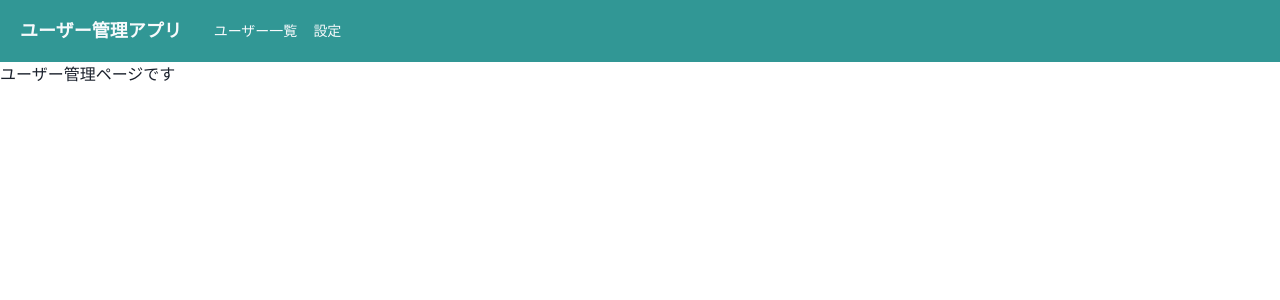
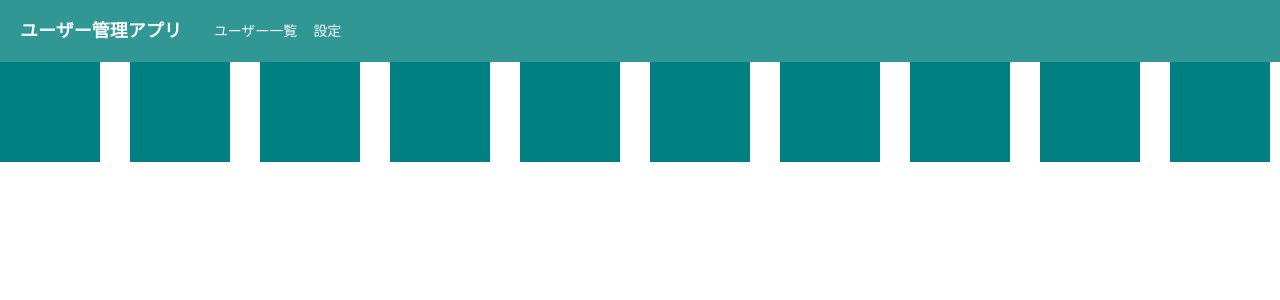
Before and after one commit to baramatsubonzo/react-app, a React (Create React App) app: page /home/user_management in a window 1280 px wide. Shown: the top 300 px of the page. Built offline with nearby package versions, Linux system fonts and the light colour scheme.

Commit message:
Wrapの動作確認

```diff
--- a/src/components/pages/UserManagement .tsx
+++ b/src/components/pages/UserManagement .tsx
@@ -1,5 +1,16 @@
 import { memo, VFC } from "react";
+import { Wrap, WrapItem } from "@chakra-ui/react";
 
 export const UserManagement: VFC = memo(() => {
-  return <p>ユーザー管理ページです</p>
+  return (
+    <Wrap spacing="30px">
+      {[...Array(10)].map(() => (
+        <WrapItem>
+          <div
+            style={{ width: "100px", height: "100px", backgroundColor: "teal" }}
+          />
+        </WrapItem>
+      ))}
+    </Wrap>
+  )
 });
```
